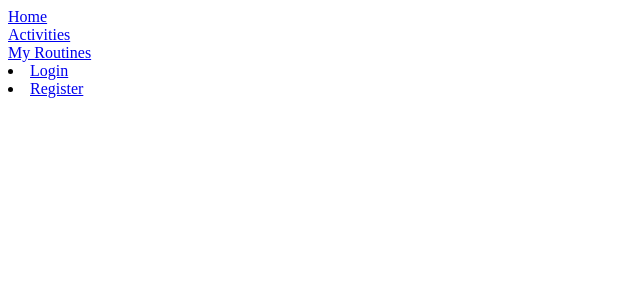
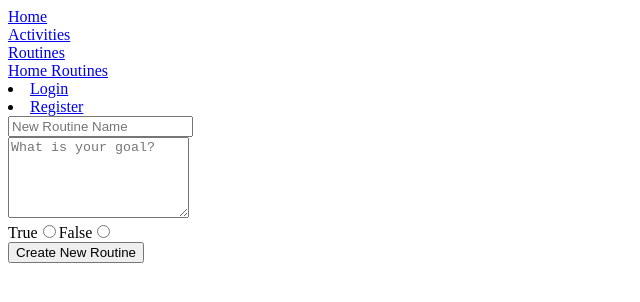
Before and after one commit to JerryKano/Fitness_Tracker_FrontEnd, a React (Create React App) app: page /home-routines in a window 1280 px wide. Shown: the top 302 px of the page, without its empty margins (0-640 px from the left). Built offline with nearby package versions, Linux system fonts and the light colour scheme.

Commit message:
Form submit somewhat working

```diff
--- a/src/App.js
+++ b/src/App.js
@@ -7,7 +7,9 @@ import Activities from "./components/Activities";
 import Login from "./components/Login";
 import Register from "./components/Register";
 import Routines from "./components/Routines";
-// import MyRoutines from "./components/MyRoutines";
+import NewRoutine from "./components/HomeRoutine";
+import HomeRoutine from "./components/HomeRoutine";
+
 const BASE_URL = "https://fitnesstrac-kr.herokuapp.com/api";
 
 function App() {
@@ -58,6 +60,13 @@ function App() {
           routines={routines}
           setRoutines={setRoutines}
         />
+
+      </Route>
+      {/* <Route path="/home-routines">
+        <HomeRoutine setUser={setUser} />
+      </Route> */}
+      <Route path="/home-routines">
+        <HomeRoutine setUser={setUser} />
       </Route>
       <Route path="/login">
         <Login setUser={setUser} />
--- a/src/components/Activities.js
+++ b/src/components/Activities.js
@@ -1,5 +1,45 @@
-const Activities = () => {
-    return <p>Home</p>;
+import { useEffect, useState } from "react";
+const BASE_URL = "https://fitnesstrac-kr.herokuapp.com/api";
+// import { useHistory } from "react-router-dom";
+
+const Activities = (props) => {
+    const [returnedActivities, setReturnedActivities] = useState([]);
+    const returnActivities = async () => {
+      try {
+        // const response = props.user
+        const getActivities = await fetch(`${BASE_URL}/activities`, {
+            headers: { "Content-Type": "application/json" },
+          });
+      const response = await getActivities.json();
+      setReturnedActivities(response);
+      } catch (error) {
+          throw(error)
+      }
+
+
+    // props.setActivities(info);
+    // console.log(info);
   };
+  useEffect(() => {
+    returnActivities();
+  }, []);
 
-  export default Activities;
+  return (
+    <>
+      {/* {props.user && <p>{props.user.username}</p>} */}
+
+      {returnedActivities.map((activity) => {
+        return (
+          <div id="Links">
+            <div className="activities">
+              <p>Activities: {activity.name}</p>
+              <p>Activity Description: {activity.description}</p>
+            </div>
+          </div>
+        );
+      })}
+    </>
+  );
+};
+
+export default Activities;
--- /dev/null
+++ b/src/components/HomeRoutine.js
@@ -0,0 +1,95 @@
+import React, { useState } from 'react';
+
+const BASE_URL = "https://fitnesstrac-kr.herokuapp.com/api";
+
+
+const HomeRoutine = (props) => {
+    const { fetchAllPosts, setForm } = props;
+    // const [title, setTitle] = useState('');
+    // const [description, setDescription] = useState('');
+    // const [price, setPrice] = useState('');
+    // const [location, setLocation] = useState('');
+    // const [willDeliver, setWillDeliver] = useState(false);
+
+    const [name, setName] = useState("");
+    const [goal, setGoal] = useState("");
+    const [isPublic, setIsPublic] = useState(true);
+    const [errorMessage, setErrorMessage] = useState("");
+
+    const handleSubmit = async (event) => {
+
+        event.preventDefault();
+
+        const locallySourcedToken = localStorage.getItem("token");
+
+        try{
+            const response = await fetch(`${BASE_URL}/routines`, {
+                method: "POST",
+                headers: {
+                    'Content-Type': "application/json",
+                    'Authorization': `Bearer ${locallySourcedToken}`
+                },
+                body: JSON.stringify({
+                    name: name,
+                    goal: goal,
+                  }),
+            })
+            const data = response.json();
+            console.log('locally sourced token', locallySourcedToken)
+            console.log("This is our post form's data", data);
+
+            // fetchAllPosts();
+            // setTitle('');
+            // setDescription('');
+            // setPrice('');
+            // setLocation('');
+            // setWillDeliver(false);
+            // setForm(false);
+
+            setName('');
+            setGoal('');
+            setIsPublic(true);
+        }
+        catch (err) {
+            console.log(err)
+        }
+    }
+
+    const deletePost = async () => {
+        try {
+            const response = await fetch(`${BASE_URL}/posts/${post._id}`, {
+                method: "DELETE",
+                headers: {
+                    'Content-Type': 'application/json',
+                    'Authorization': `Bearer ${locallySourcedToken}`
+                }
+
+            })
+            const data = await response.json();
+        }
+        catch (err) {
+            console.log(err);
+        }
+    }
+
+    return (
+        <div class="mb-3">
+            <form onSubmit={handleSubmit}>
+
+                <input type="text" className="form-control" value={name} placeholder="New Routine Name" onChange={(event) => setName(event.target.value)}></input><br/>
+
+                <textarea type="text" className="form-control" rows="5" value={goal} placeholder="What is your goal?" onChange={(event) => setGoal(event.target.value)}></textarea><br/>
+
+                <label htmlFor="setIsPublicTrue">True</label>
+                <input type="radio" id="setIsPublicTrue" value={true} onChange={(event) => setIsPublic(event.target.value)}></input>
+                <label htmlFor="setIsPublicFalse">False</label>
+                <input type="radio" id="setIsPublicFalse" value={false} onChange={(event) => setIsPublic(event.target.value)}></input><br/>
+
+                <button type="submit" className="btn btn-primary">Create New Routine</button>
+            </form>
+        </div>
+    )
+}
+
+
+export default HomeRoutine;
--- a/src/components/Navbar.js
+++ b/src/components/Navbar.js
@@ -23,9 +23,13 @@ const NavBar = (props) => {
                 <div>
                 <Link to="/activities">Activities</Link>
                 </div>
-                <div className="navMyRoutines">
-                <Link className="navLink" to="/my-routines">
-                My Routines
+                <div>
+                <Link to="/routines">Routines</Link>
+                </div>
+
+                <div>
+                <Link className="navLink" to="/home-routines">
+                Home Routines
                 </Link>
                 </div>
                 <div>
@@ -46,9 +50,9 @@ const NavBar = (props) => {
                 </div>
                 <div>
 
-                {
+                {/* {
                     locallySourcedToken && locallySourcedToken.length ? <p>Hi again, {props.user.username}</p> : ''
-                }
+                } */}
 
             </div>
 
--- a/src/components/Routines.js
+++ b/src/components/Routines.js
@@ -1,5 +1,53 @@
-const Routines = () => {
-    return <p>Home</p>;
+import { useState, useEffect } from "react";
+const BASE_URL = "https://fitnesstrac-kr.herokuapp.com/api";
+const Routines = (props) => {
+  const [returnedRoutines, setReturnedRoutines] = useState([]);
+  const returnRoutines = async () => {
+      try {
+        const getRoutines = await fetch(`${BASE_URL}/routines`,
+        {
+          headers: {
+            "Content-Type": "application/json",
+          },
+        }
+      );
+      const response = await getRoutines.json();
+      console.log(response);
+      setReturnedRoutines(response);
+      } catch (error) {
+          throw(error)
+      }
+
   };
+  useEffect(() => {
+    returnRoutines();
+  }, []);
+  return (
+    <>
+      {/* {props.user && <p>{props.user.username}</p>} */}
 
-  export default Routines;
+      {returnedRoutines.map((routine) => {
+        return (
+          <div id="Links">
+            <div className="routine">
+              <p>Routine Name: {routine.name}</p>
+              <p>Creator: {routine.creatorName}</p>
+              <p>Goal: {routine.goal}</p>
+        {routine.activities.map((activity) => {
+        return (
+            <div className="activity">
+            <p>Activities: {activity.name}</p>
+            <p>Activity Description: {activity.description}</p>
+            <p>Duration: {activity.duration}</p>
+            <p>Count: {activity.count}</p>
+            </div>
+        );
+        })}
+            </div>
+          </div>
+        );
+      })}
+    </>
+  );
+};
+export default Routines;
```
Also changed, not shown: 1 other file (tests, documents, lock files or other folders).
